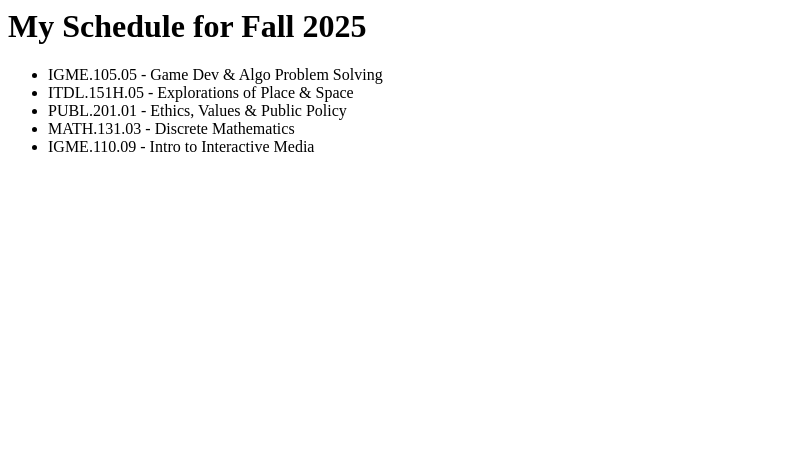
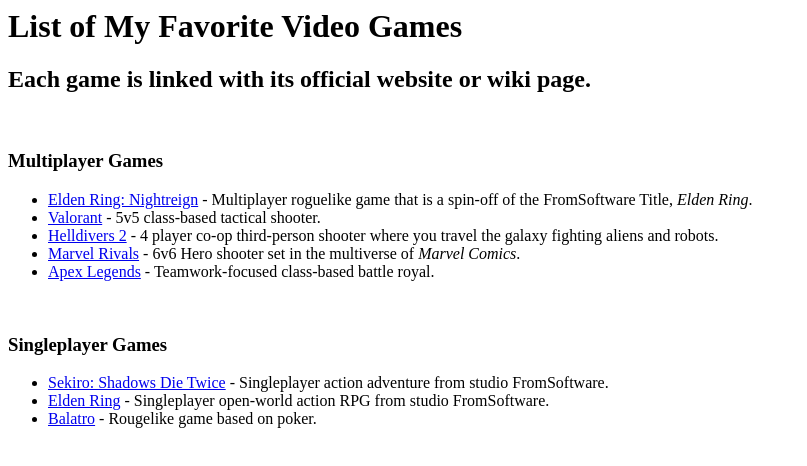
Before and after one commit to NicJBRIT/NicJBRIT.github.io, a plain HTML site: page index.html in a window 1280 px wide. Shown: the whole page, without its empty margins (0-807 px from the left). Drawn offline with Linux system fonts and the light colour scheme.

Commit message:
Changed index.html to be a copy of my listicle.

```diff
--- a/index.html
+++ b/index.html
@@ -5,13 +5,23 @@
   </head>
   <body>
     <!-- Everything "inside" the body tag shows up in the browser window -->
-    <h1>My Schedule for Fall 2025</h1>
+    <h1>List of My Favorite Video Games</h1>
+    <h2>Each game is linked with its official website or wiki page.</h2>
+    <br>
+    <h3>Multiplayer Games</h3>
     <ul>
-      <li>IGME.105.05 - Game Dev & Algo Problem Solving</li>
-      <li>ITDL.151H.05 - Explorations of Place & Space</li>
-      <li>PUBL.201.01 - Ethics, Values & Public Policy</li>
-      <li>MATH.131.03 - Discrete Mathematics</li>
-      <li>IGME.110.09 - Intro to Interactive Media</li>
+      <li><a href="https://eldenringnightreign.wiki.fextralife.com/Elden+Ring+Nightreign+Wiki">Elden Ring: Nightreign</a> - Multiplayer roguelike game that is a spin-off of the FromSoftware Title, <em>Elden Ring</em>.</li>
+      <li><a href="https://playvalorant.com/en-us">Valorant</a> - 5v5 class-based tactical shooter.</li>
+      <li><a href="https://helldivers.fandom.com/wiki/Helldivers_2">Helldivers 2</a> - 4 player co-op third-person shooter where you travel the galaxy fighting aliens and robots.</li>
+      <li><a href="https://www.marvelrivals.com">Marvel Rivals</a> - 6v6 Hero shooter set in the multiverse of <em>Marvel Comics</em>.</li>
+      <li><a href="https://www.ea.com/games/apex-legends/apex-legends">Apex Legends</a> - Teamwork-focused class-based battle royal.</li>
+    </ul>
+    <br>
+    <h3>Singleplayer Games</h3>
+    <ul>
+      <li><a href="https://sekiroshadowsdietwice.wiki.fextralife.com/Sekiro+Shadows+Die+Twice+Wiki">Sekiro: Shadows Die Twice</a> - Singleplayer action adventure from studio FromSoftware.</li>
+      <li><a href="https://eldenring.wiki.fextralife.com/Elden+Ring+Wiki)">Elden Ring</a> - Singleplayer open-world action RPG from studio FromSoftware.</li>
+      <li><a href="https://www.playbalatro.com)">Balatro</a> - Rougelike game based on poker.</li>
     </ul>
   </body>
 </html>
```
